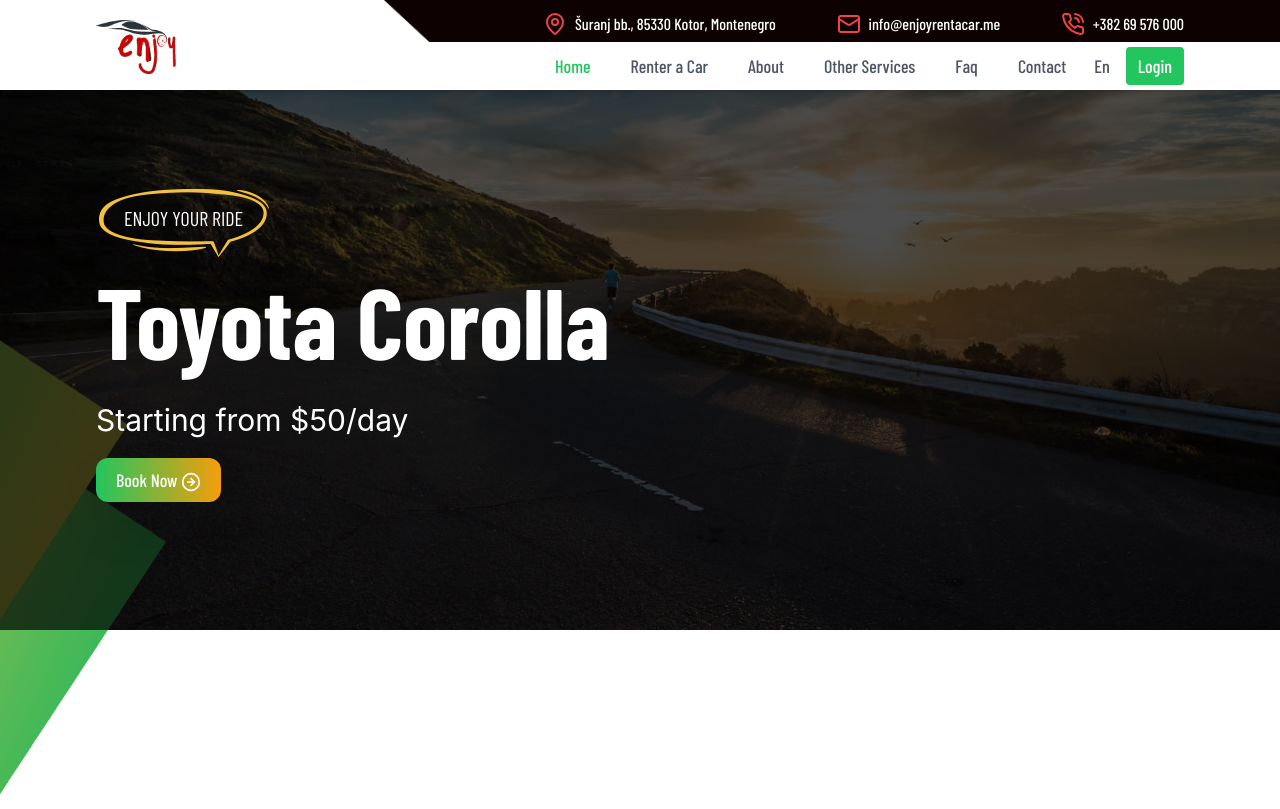
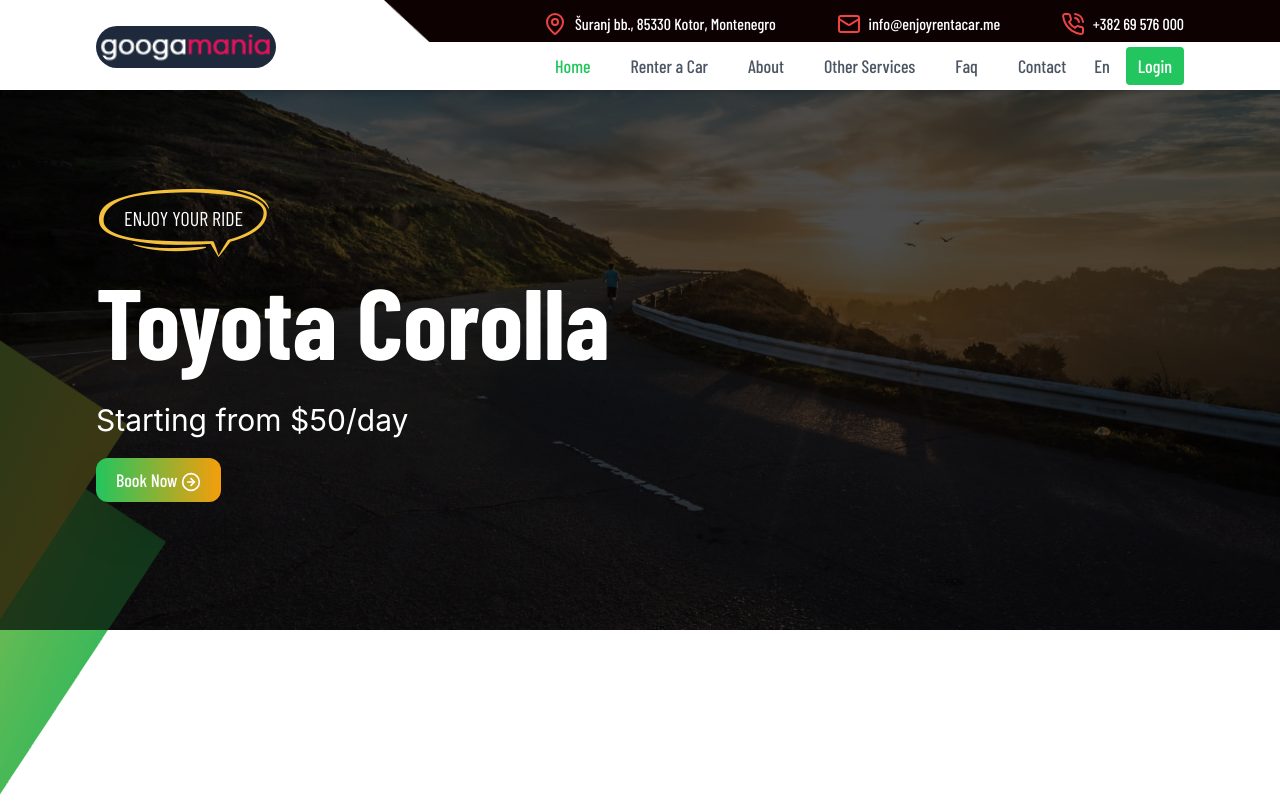
Before and after one commit to monir6163/enjoy-car-rental-convert-php-to-nextjs, a Next.js app: page / in a window 1280 px wide. Built offline with nearby package versions, Linux system fonts and the light colour scheme.

Commit message:
logo update

```diff
--- a/src/app/components/shared/Logo.tsx
+++ b/src/app/components/shared/Logo.tsx
@@ -1,30 +1,27 @@
-"use client";
-
 import { cn } from "@/lib/utils";
 import Image from "next/image";
-import { useRouter } from "next/navigation";
+import Link from "next/link";
 
 type LogoProps = {
   className?: string;
 };
 const Logo = ({ className }: LogoProps) => {
-  const router = useRouter();
   return (
-    <div
+    <Link
+      href="/"
       className={cn(
         "inline-flex text-[40px] font-bold text-gray-800 cursor-pointer uppercase",
         className
       )}
-      onClick={() => router.push("/")}
     >
       <Image
         alt="Logo"
-        width={80}
-        height={80}
-        className="mr-1"
-        src="/images/logo.png"
+        width={180}
+        height={180}
+        className="mr-1 bg-slate-800 p-1 rounded-full"
+        src="/images/googamanialogopng.png"
       />
-    </div>
+    </Link>
   );
 };
 
```
Also changed, not shown: public/images/googamanialogopng.png (added), public/images/logo.png (deleted).
